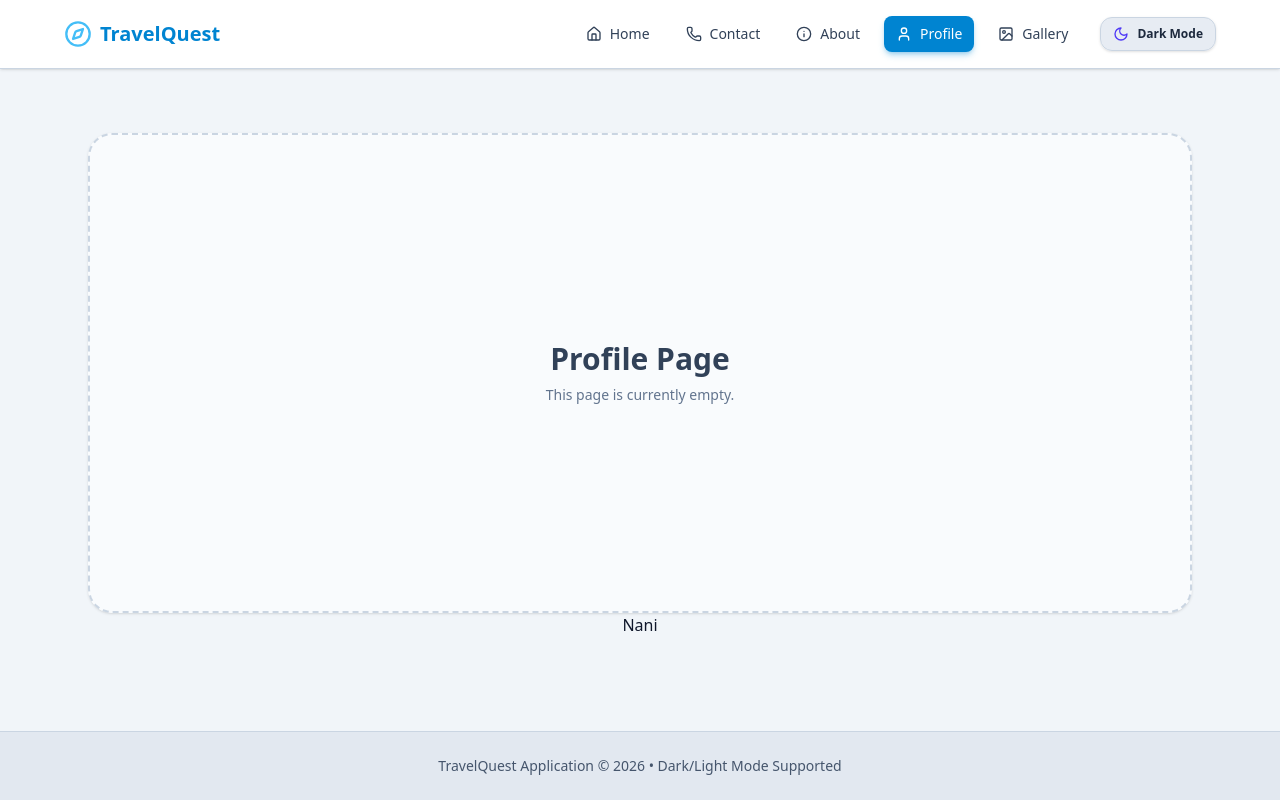
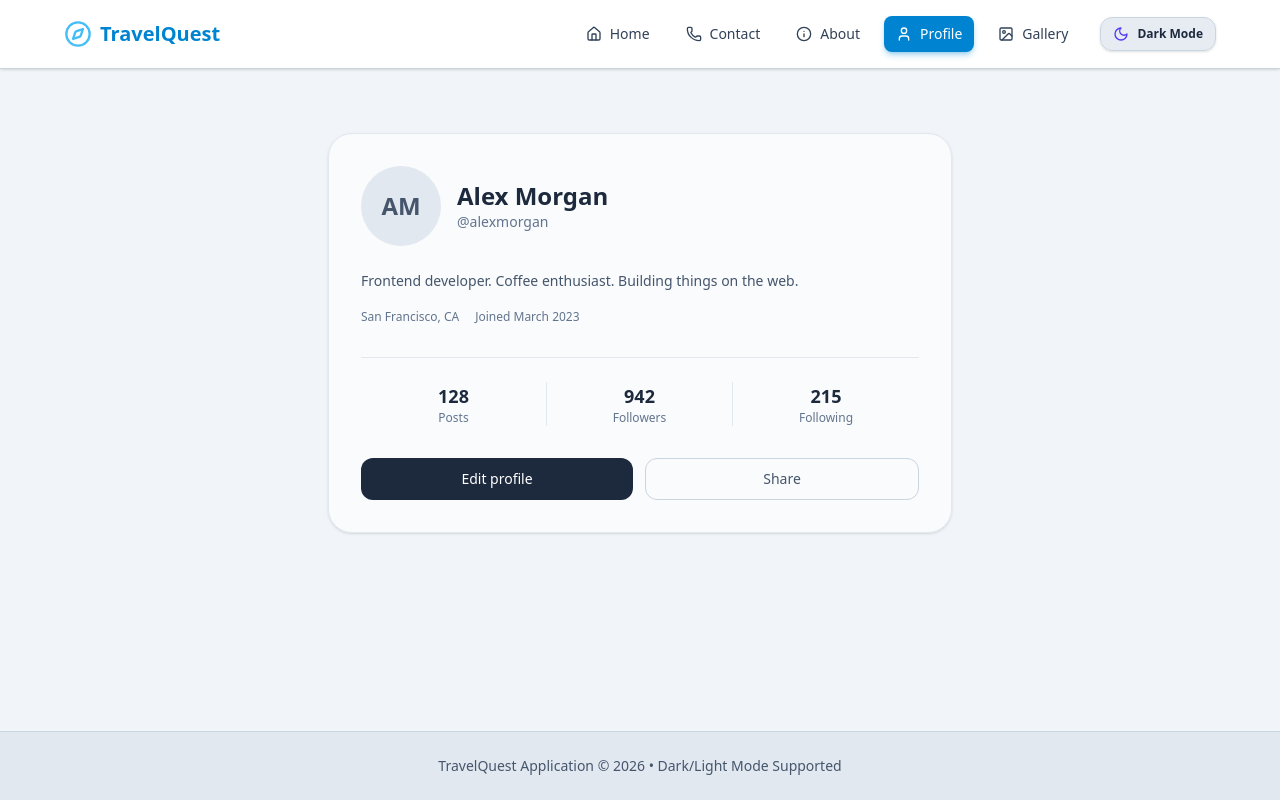
Before and after one commit to GopalaManikanta/git-task, a React (Vite) app: page /profile in a window 1280 px wide. Built offline with nearby package versions, Linux system fonts and the light colour scheme.

Commit message:
profle page developed

```diff
--- a/src/pages/ProfilePage.jsx
+++ b/src/pages/ProfilePage.jsx
@@ -1,18 +1,71 @@
 import React from "react";
 
 export default function ProfilePage() {
+  const user = {
+    name: "Alex Morgan",
+    handle: "@alexmorgan",
+    bio: "Frontend developer. Coffee enthusiast. Building things on the web.",
+    location: "San Francisco, CA",
+    joined: "March 2023",
+    stats: { posts: 128, followers: 942, following: 215 },
+  };
+
   return (
-    <div className="max-w-6xl mx-auto px-6 py-16 text-center">
-      {/* Empty Profile Page */}
-      <div className="min-h-[60vh] flex flex-col items-center justify-center border-2 border-dashed border-slate-300 dark:border-slate-700/60 rounded-3xl p-12 bg-white/60 dark:bg-slate-800/20 shadow-sm dark:shadow-none transition-colors duration-300">
-        <h1 className="text-3xl font-bold text-slate-700 dark:text-slate-300 mb-2">
-          Profile Page
-        </h1>
-        <p className="text-slate-500 dark:text-slate-500 text-sm">
-          This page is currently empty.
+    <div className="max-w-2xl mx-auto px-6 py-16">
+      <div className="bg-white/60 dark:bg-slate-800/20 border border-slate-200 dark:border-slate-700/60 rounded-3xl p-8 shadow-sm dark:shadow-none transition-colors duration-300">
+        {/* Header */}
+        <div className="flex items-center gap-4">
+          <div className="w-20 h-20 rounded-full bg-slate-200 dark:bg-slate-700 flex items-center justify-center text-2xl font-semibold text-slate-600 dark:text-slate-300">
+            {user.name
+              .split(" ")
+              .map((n) => n[0])
+              .join("")}
+          </div>
+          <div>
+            <h1 className="text-2xl font-bold text-slate-800 dark:text-slate-100">
+              {user.name}
+            </h1>
+            <p className="text-slate-500 dark:text-slate-400 text-sm">
+              {user.handle}
+            </p>
+          </div>
+        </div>
+
+        {/* Bio */}
+        <p className="mt-6 text-slate-600 dark:text-slate-300 text-sm leading-relaxed">
+          {user.bio}
         </p>
+
+        {/* Meta */}
+        <div className="mt-4 flex gap-4 text-xs text-slate-500 dark:text-slate-500">
+          <span>{user.location}</span>
+          <span>Joined {user.joined}</span>
+        </div>
+
+        {/* Stats */}
+        <div className="mt-8 grid grid-cols-3 divide-x divide-slate-200 dark:divide-slate-700/60 border-t border-slate-200 dark:border-slate-700/60 pt-6">
+          {Object.entries(user.stats).map(([label, value]) => (
+            <div key={label} className="text-center">
+              <p className="text-lg font-semibold text-slate-800 dark:text-slate-100">
+                {value}
+              </p>
+              <p className="text-xs text-slate-500 dark:text-slate-500 capitalize">
+                {label}
+              </p>
+            </div>
+          ))}
+        </div>
+
+        {/* Actions */}
+        <div className="mt-8 flex gap-3">
+          <button className="flex-1 rounded-xl bg-slate-800 dark:bg-slate-200 text-white dark:text-slate-900 text-sm font-medium py-2.5 hover:opacity-90 transition">
+            Edit profile
+          </button>
+          <button className="flex-1 rounded-xl border border-slate-300 dark:border-slate-700 text-slate-600 dark:text-slate-300 text-sm font-medium py-2.5 hover:bg-slate-50 dark:hover:bg-slate-800/40 transition">
+            Share
+          </button>
+        </div>
       </div>
-      <h1>Nani</h1>
     </div>
   );
 }
```
